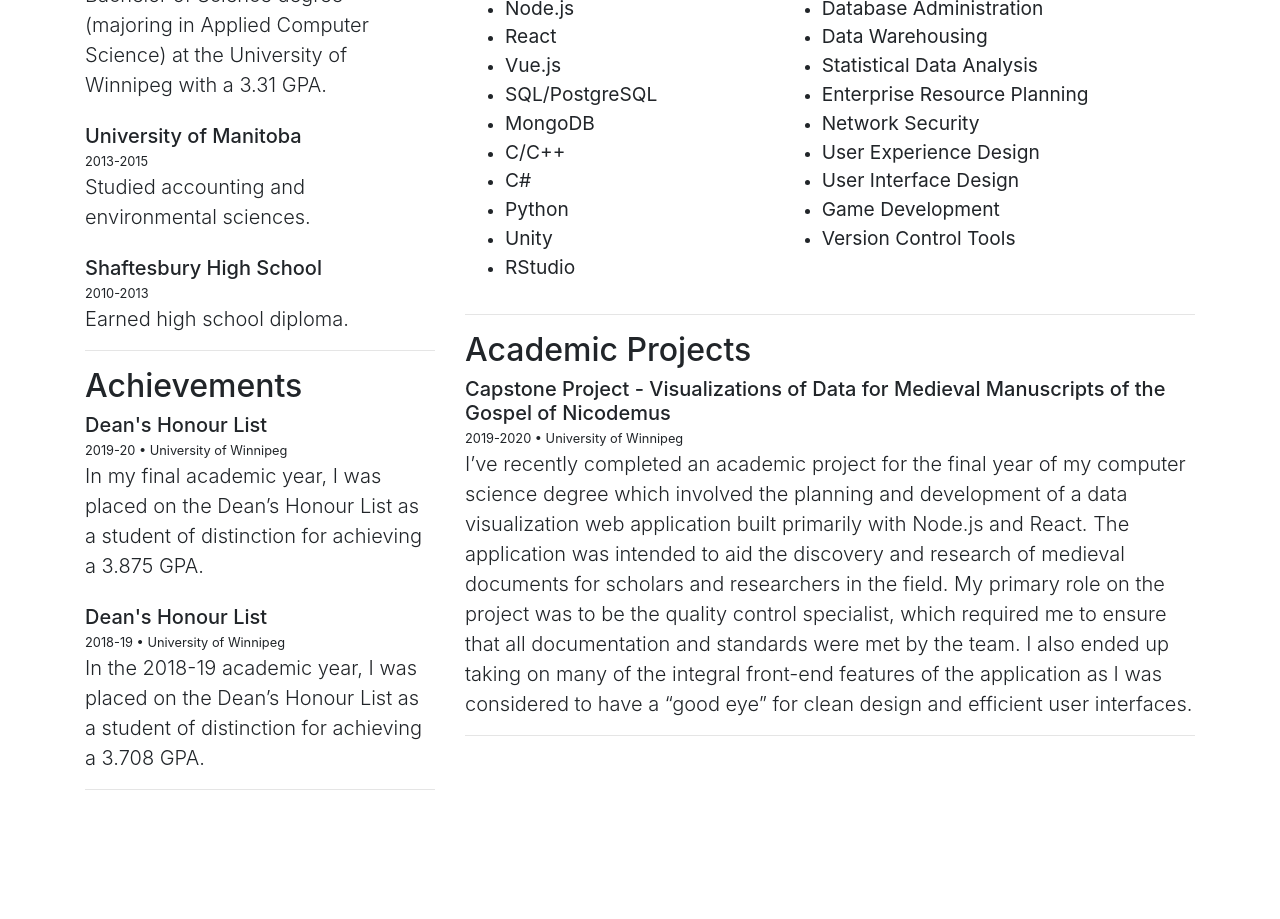
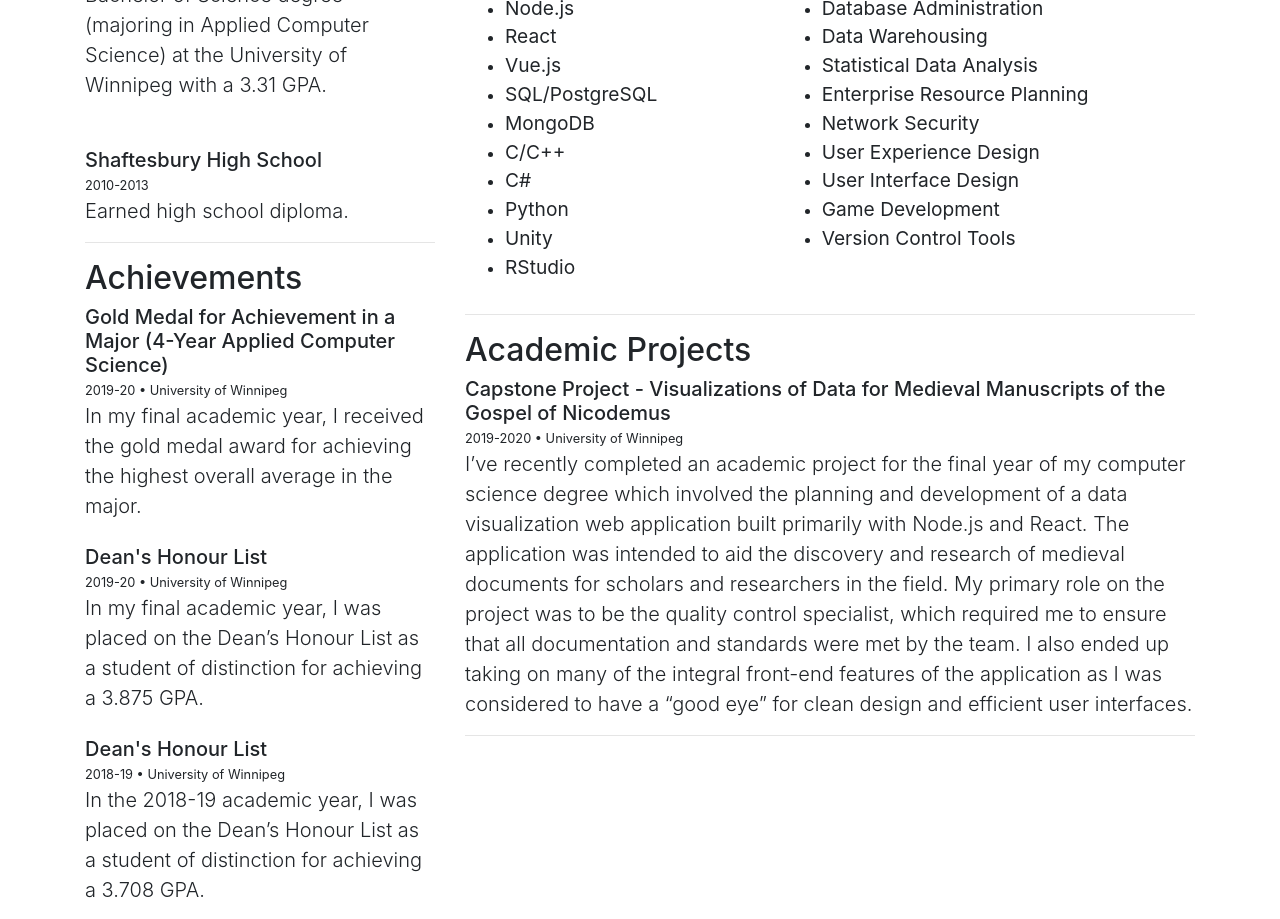
Before and after one commit to LukeAhrensTownsend/LukeAhrensTownsend.github.io, a Vue app: page /#/resume in a window 1280 px wide. Shown: the part 860-1779 px from the top of the page. Before the commit the page ends 1666 px from the top, so only its background shows below. Built offline with nearby package versions, Linux system fonts and the light colour scheme; no server answers; what vue-head would draw is missing.

Commit message:
Edit resume

```diff
--- a/src/views/Resume.vue
+++ b/src/views/Resume.vue
@@ -39,12 +39,6 @@
 
           <br />
 
-          <h5 class="section-subheader">University of Manitoba</h5>
-          <small>2013-2015</small>
-          <div
-            class="lead"
-          >Studied accounting and environmental sciences.</div>
-
           <br />
 
           <h5 class="section-subheader">Shaftesbury High School</h5>
@@ -54,6 +48,15 @@
           <hr />
 
           <h2>Achievements</h2>
+
+          <h5 class="section-subheader">Gold Medal for Achievement in a Major (4-Year Applied Computer Science)</h5>
+          <small>2019-20 &#x2022; University of Winnipeg</small>
+          <div
+            class="lead"
+          >In my final academic year, I received the gold medal award for achieving the highest overall average in the major.</div>
+
+          <br />
+
           <h5 class="section-subheader">Dean's Honour List</h5>
           <small>2019-20 &#x2022; University of Winnipeg</small>
           <div
```
Also changed, not shown: 1 other file (tests, documents, lock files or other folders).
